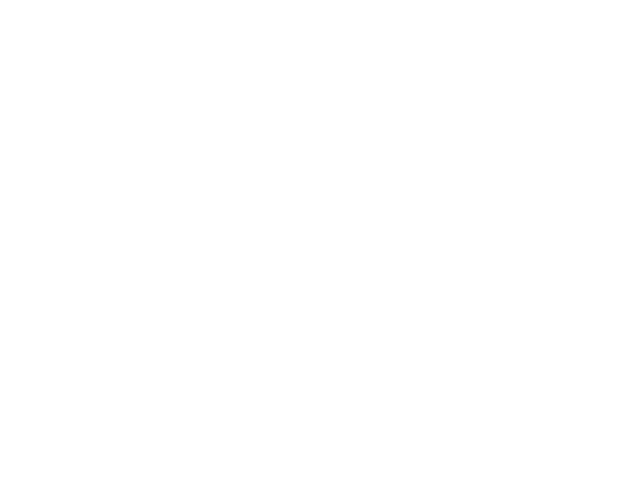
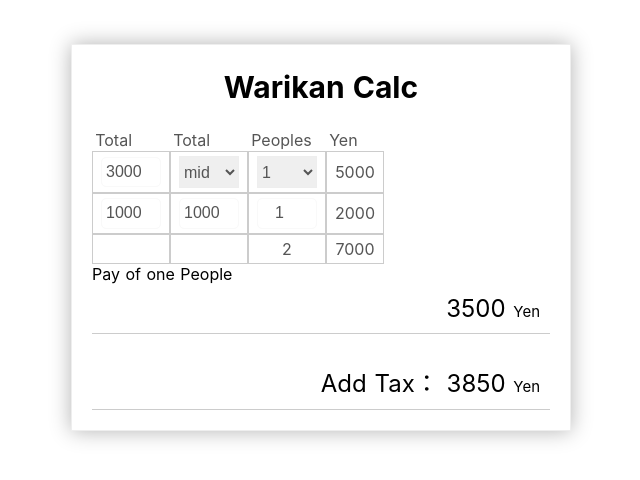
Before and after one commit to BoxPistols/hello-nuxt, a Nuxt app: page /warikan in a window 1280 px wide. Before the commit this address had no page. Shown: the top 480 px of the page, without its empty margins (319-959 px from the left). Built offline with nearby package versions, Linux system fonts and the light colour scheme.

Commit message:
add Clat Table App [WARIKAN]

```diff
--- a/pages/index.vue
+++ b/pages/index.vue
@@ -5,6 +5,7 @@
     <router-link to="/todo">ToDo</router-link>
     <nuxt-link to="/todo2">ToDo2s</nuxt-link>
     <nuxt-link to="/dev/calc">Calc</nuxt-link>
+    <nuxt-link to="/warikan">warikan</nuxt-link>
   </div>
 </div>
 </template>
--- /dev/null
+++ b/pages/warikan.vue
@@ -0,0 +1,195 @@
+<template>
+<div id="">
+  <section id="warikan">
+    <h1>Warikan Calc</h1>
+    <table>
+      <tr>
+        <th>Total</th>
+        <th>Total</th>
+        <th>Peoples</th>
+        <th>Yen</th>
+      </tr>
+      <tr>
+        <td>
+          <label><input v-model.number="totalPrice" type="number"></label></td>
+        <td>
+          <label>
+            <select v-model="totalPrice2">
+              <option v-for="option in options2" :value="option.value" :key="option.value">
+                {{ option.text }}
+              </option>
+            </select>
+            <!-- <span>Selected: {{ people }}</span> -->
+          </label>
+        </td>
+        <td>
+
+          <label>
+            <select v-model="people">
+              <option v-for="option in options" v-bind:value="option.value" :key="option.value">
+                {{ option.text }}
+              </option>
+            </select>
+            <!-- <span>Selected: {{ people }}</span> -->
+          </label>
+
+        </td>
+        <td>{{ totalPrice + totalPrice2 }} </td>
+      </tr>
+      <tr>
+        <td>
+          <label><input v-model.number="totalPrice3" type="number"></label></td>
+        <td>
+          <label><input v-model.number="totalPrice4" type="number"></label>
+        </td>
+        <td>
+          <label><input v-model.number="people2" type="number"></label>
+        </td>
+        <td>{{ totalPrice3 + totalPrice4 }} </td>
+      </tr>
+      <tr>
+        <td></td>
+        <td></td>
+        <td>{{ people + people2 }}</td>
+        <td>{{ totalPrice + totalPrice2 + totalPrice3 + totalPrice4}}</td>
+      </tr>
+
+    </table>
+    <p>Pay of one People</p>
+    <p class="unitPrice">{{ unitPrice }} <span>Yen</span></p>
+    <p class="unitPrice">Add Tax： {{ unitPrice2 }} <span>Yen</span></p>
+  </section>
+</div>
+</template>
+
+<script>
+export default {
+  name: "",
+  data: () => ({
+    totalPrice: 3000,
+    totalPrice2: 2000,
+    options2: [{
+        text: 'low',
+        value: 1000
+      },
+      {
+        text: 'mid',
+        value: 2000
+      },
+      {
+        text: 'hi',
+        value: 3000
+      }
+    ],
+    totalPrice3: 1000,
+    totalPrice4: 1000,
+    people2: 1,
+    people: 1,
+    options: [{
+        text: '1',
+        value: 1
+      },
+      {
+        text: '2',
+        value: 2
+      },
+      {
+        text: '3',
+        value: 3
+      }
+    ],
+  }),
+  computed: {
+    unitPrice: function() {
+      let totalP =
+        (this.totalPrice +
+          this.totalPrice2 +
+          this.totalPrice3 +
+          this.totalPrice4) /
+        (this.people + this.people2);
+      return Math.ceil(totalP);
+    },
+    unitPrice2: function() {
+      let totalP =
+        (this.totalPrice +
+          this.totalPrice2 +
+          this.totalPrice3 +
+          this.totalPrice4) /
+        (this.people + this.people2);
+      return Math.floor(totalP * 1.1);
+    },
+  },
+}
+</script>
+
+<style lang="scss" scoped>
+#warikan {
+    width: 90%;
+    margin: 20px auto;
+    max-width: 500px;
+    border: 1px solid #eee;
+    padding: 0 20px;
+    box-shadow: 0 0 20px rgba(0, 0, 0, 0.3);
+}
+
+h1 {
+    text-align: center;
+    font-size: 30px;
+    margin: 24px;
+}
+
+input {
+    padding: 10px;
+    margin: 5px 0.5em;
+    border: 1px solid #ccc;
+    border-radius: 5px;
+}
+
+.unitPrice {
+    padding: 10px;
+    border-bottom: 1px solid #ccc;
+    font-size: 1.5em;
+    text-align: right;
+    margin: 0 0 20px;
+}
+
+.unitPrice span {
+    font-size: 15px;
+}
+
+table {
+    border-spacing: 0;
+    color: #555;
+    th {
+        font-weight: normal;
+        text-align: left;
+        padding-left: 0.2em;
+    }
+    td {
+        border-spacing: 0;
+        border: 1px solid #ccc;
+        min-width: 40px;
+        min-width: 30px;
+        padding: 4px 8px;
+        text-align: center;
+        input {
+            max-width: 60px;
+            border: 1px solid #f9f9f9;
+            margin: 0;
+            font-size: 1em;
+            padding: 4px;
+            line-height: 1.3;
+            text-align: center;
+            color: #555;
+        }
+        select {
+            width: 100%;
+            height: 32px;
+            border: 1px solid #eee;
+            font-size: 1em;
+            color: #555;
+            /* padding: 24px; */
+        }
+    }
+}
+</style>
```
